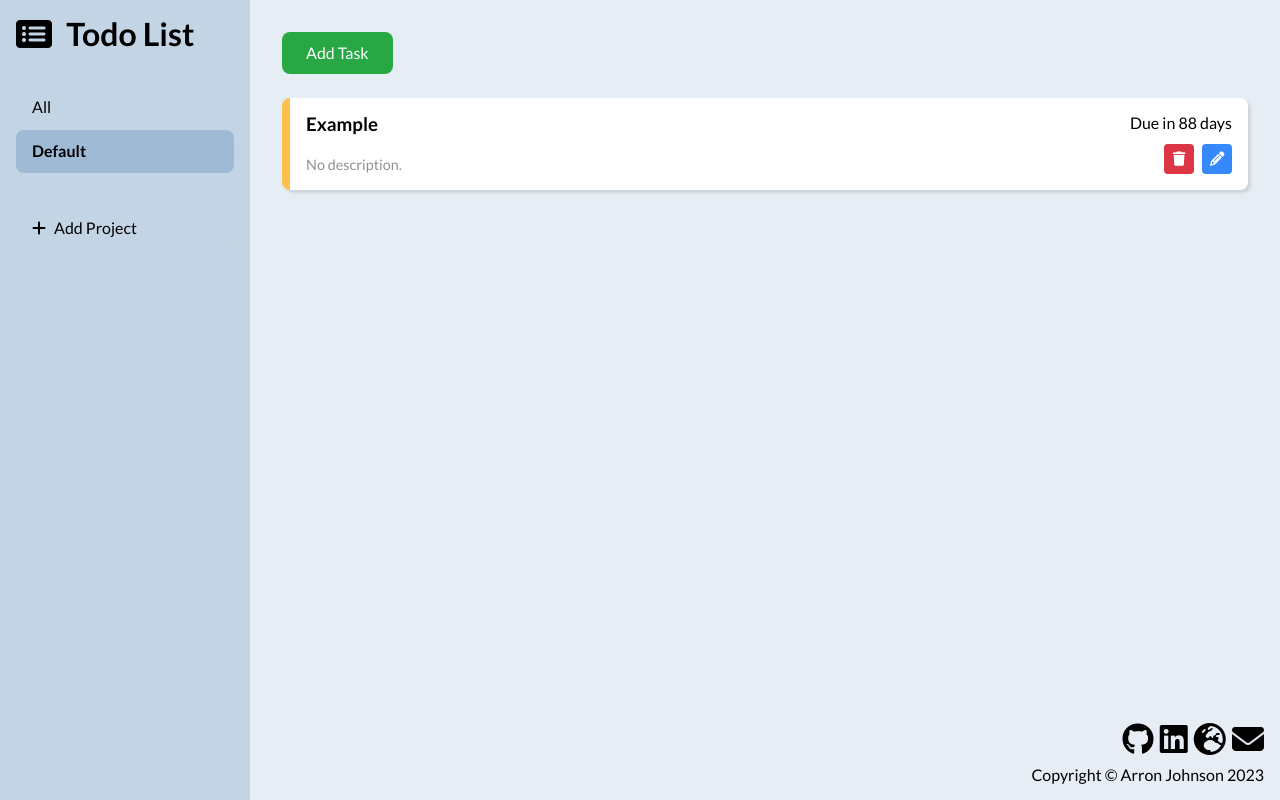
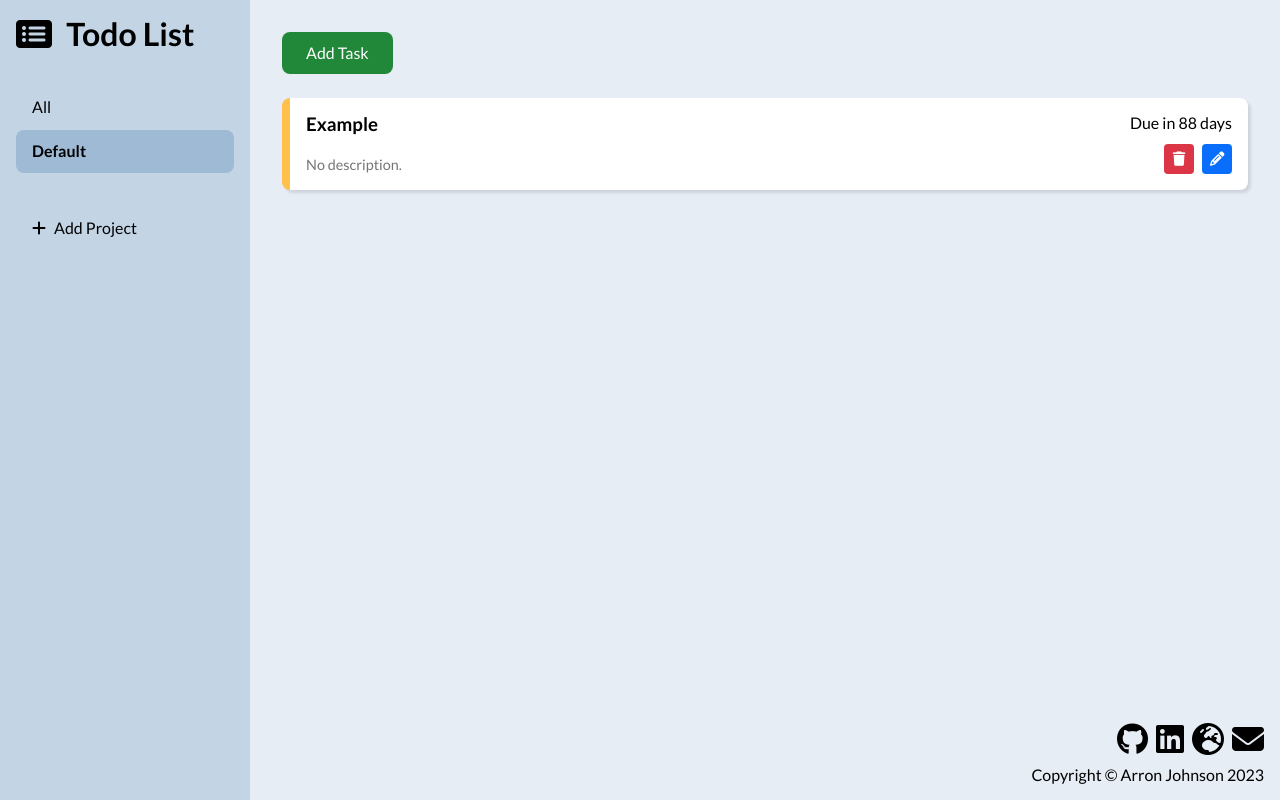
Before and after one commit to arronjohnson/todo-list, a website built with webpack: page src/index.html in a window 1280 px wide. Built offline with nearby package versions, Linux system fonts and the light colour scheme.

Commit message:
Improve accessibility
- Added a descriptive aria-label to the icon section of the footer.
- Improved contrast ratio for several elements to meet WCAG 2.2 AA.
- Added aria-hidden attribute to several decorative icons.
- Added visually hidden spans containing descriptions for several icons.
These are read aloud by screen readers.

```diff
--- a/src/index.html
+++ b/src/index.html
@@ -107,8 +107,10 @@
       <h1 class="sidebar__heading">
         <i class="sidebar__icon fa-solid fa-rectangle-list" aria-hidden="true"></i> Todo List
       </h1>
-      <button class="sidebar__button button sidebar__button--close" id="js-sidebar-close-button">
+      <button class="sidebar__button button sidebar__button--close" id="js-sidebar-close-button"
+        aria-hidden="true">
         <i class="fa-solid fa-xmark"></i>
+        <span class="fa-sr-only">Close menu</span>
       </button>
     </section>
     <section class="sidebar__projects-container" id="js-projects-container"></section>
@@ -125,24 +127,28 @@
   </main>
 
   <footer class="footer">
-    <div class="footer__icons-container">
-      <a class="footer__icon-link" href="https://github.com/arronjohnson" target="_blank"
+    <section class="footer__icons-container" aria-label="Arron Johnson's links">
+      <a href="https://github.com/arronjohnson" class="footer__icon-link" target="_blank"
         rel="noopener noreferrer">
-        <i class="fa-brands fa-github"></i>
+        <i class="fa-brands fa-github" aria-hidden="true"></i>
+        <span class="fa-sr-only">GitHub profile (opens in new tab)</span>
       </a>
-      <a class="footer__icon-link" href="https://www.linkedin.com/in/arronjohnson-uk/"
+      <a href="https://www.linkedin.com/in/arronjohnson-uk/" class="footer__icon-link"
         target="_blank" rel="noopener noreferrer">
-        <i class="fa-brands fa-linkedin"></i>
+        <i class="fa-brands fa-linkedin" aria-hidden="true"></i>
+        <span class="fa-sr-only">LinkedIn profile (opens in new tab)</span>
       </a>
-      <a class="footer__icon-link" href="http://arronjohnson.me/" target="_blank"
+      <a href="http://arronjohnson.me/" class="footer__icon-link" target="_blank"
         rel="noopener noreferrer">
-        <i class="fa-solid fa-earth-europe"></i>
+        <i class="fa-solid fa-earth-europe" aria-hidden="true"></i>
+        <span class="fa-sr-only">Personal website (opens in new tab)</span>
       </a>
-      <a class="footer__icon-link" href="http://arronjohnson.me/" target="_blank"
+      <a href="http://arronjohnson.me/" class="footer__icon-link" target="_blank"
         rel="noopener noreferrer">
-        <i class="fa-solid fa-envelope"></i>
+        <i class="fa-solid fa-envelope" aria-hidden="true"></i>
+        <span class="fa-sr-only">Email address</span>
       </a>
-    </div>
+    </section>
     <p class="footer__copyright">Copyright © Arron Johnson 2023</p>
   </footer>
 </body>
--- a/src/modules/view.js
+++ b/src/modules/view.js
@@ -46,7 +46,14 @@ export default class View {
 
     const deleteIcon = document.createElement('i');
     deleteIcon.className = 'sidebar__button-icon fa-solid fa-xmark';
+    deleteIcon.setAttribute('aria-hidden', true);
+
+    const deleteSpan = document.createElement('span');
+    deleteSpan.className = 'fa-sr-only';
+    deleteSpan.textContent = 'Delete project';
+
     button.appendChild(deleteIcon);
+    button.appendChild(deleteSpan);
   }
 
   static createProjectButton(name, id) {
@@ -103,53 +110,53 @@ export default class View {
 
   static createTaskCard(task) {
     const article = document.createElement('article');
+    const h3 = document.createElement('h3');
+    const due = document.createElement('p');
+    const textContainer = document.createElement('section');
+    const projectName = document.createElement('p');
+    const desc = document.createElement('p');
+    const buttonsContainer = document.createElement('section');
+    const deleteButton = document.createElement('button');
+    const editButton = document.createElement('button');
+
     article.className = 'task-card';
     article.dataset.id = task.getId();
     article.dataset.priority = task.priority;
     article.dataset.projectId = task.getProjectId();
-
-    const h3 = document.createElement('h3');
     h3.className = 'task-card__heading';
     h3.textContent = task.title;
-
-    const due = document.createElement('p');
     due.className = 'task-card__due-date';
     due.textContent = `Due ${getRemainingTime(task.dueDate, View.currentDate, { unit: 'day' })}`;
 
-    const textContainer = document.createElement('section');
     textContainer.className = 'task-card__text-container';
+    projectName.className = 'task-card__project-name task-card__project-name--hidden';
+    desc.className = 'task-card__desc';
+    desc.textContent = task.desc;
 
-    const projectName = document.createElement('p');
-    projectName.className = 'task-card__project-name task-card__project-name--hidden';
     // we don't need to display the project name if we're not in the 'All' view
     if (View.checkIfViewingAll()) {
       projectName.classList.toggle('task-card__project-name--hidden');
       projectName.textContent = TodoList.getProjectById(task.getProjectId()).name;
     }
 
-    const desc = document.createElement('p');
-    desc.className = 'task-card__desc';
-    desc.textContent = task.desc;
+    buttonsContainer.className = 'task-card__buttons-container';
+    deleteButton.className = 'task-card__button button button--red';
+    deleteButton.innerHTML = `
+      <i class="fa-solid fa-trash" aria-hidden="true"></i>
+      <span class="fa-sr-only">Delete task</span>`;
+    editButton.className = 'task-card__button button button--blue';
+    editButton.innerHTML = `
+      <i class="fa-solid fa-pencil" aria-hidden="true"></i>
+      <span class="fa-sr-only">Edit task</span>`;
 
-    textContainer.appendChild(projectName);
-    textContainer.appendChild(desc);
-
-    const buttonsContainer = document.createElement('section');
-    buttonsContainer.className = 'task-card__buttons-container';
-
-    const deleteButton = document.createElement('button');
-    deleteButton.className = 'task-card__button button button--red';
-    deleteButton.innerHTML = '<i class="fa-solid fa-trash"></i>';
     deleteButton.addEventListener('click', () => {
       TodoList.getProjectById(article.dataset.projectId).removeTaskById(article.dataset.id);
       View.renderTasks();
     });
-
-    const editButton = document.createElement('button');
-    editButton.className = 'task-card__button button button--blue';
-    editButton.innerHTML = '<i class="fa-solid fa-pencil"></i>';
     editButton.addEventListener('click', () => View.editTask(article));
 
+    textContainer.appendChild(projectName);
+    textContainer.appendChild(desc);
     buttonsContainer.appendChild(deleteButton);
     buttonsContainer.appendChild(editButton);
 
@@ -286,6 +293,7 @@ export default class View {
     const priority = View.getElementValue('edit-task-priority');
     const projectId = View.getElementValue('edit-task-project-id');
     const taskId = View.getElementValue('edit-task-id');
+
     const task = TodoList.getProjectById(projectId).getTaskById(taskId);
     task.setValues(title, desc, dueDate, priority);
 
--- a/src/style.scss
+++ b/src/style.scss
@@ -54,7 +54,7 @@ a {
   padding: 12px 24px;
   transition: 0.2s transform ease-in-out;
 
-  $green-button-color: #28a745;
+  $green-button-color: #218739;
   &--green {
     background-color: $green-button-color;
     color: white;
@@ -68,10 +68,11 @@ a {
     @include button-highlight($red-button-color);
   }
 
+  $blue-button-color: #096efb;
   &--blue {
-    background-color: $accent-color;
+    background-color: $blue-button-color;
     color: white;
-    @include button-highlight($accent-color);
+    @include button-highlight($blue-button-color);
   }
 
   &--hidden {
@@ -264,7 +265,7 @@ a {
   }
 
   &__desc {
-    color: #909090;
+    color: #757575;
     font-size: 0.9rem;
   }
 
@@ -302,6 +303,12 @@ a {
 .footer {
   margin: auto 16px 0 0;
   text-align: right;
+
+  &__icons-container {
+    display: flex;
+    gap: 8px;
+    justify-content: end;
+  }
 
   &__icon-link {
     font-size: 2rem;
```
Also changed, not shown: dist/index.html, dist/main.js, dist/style.css.
